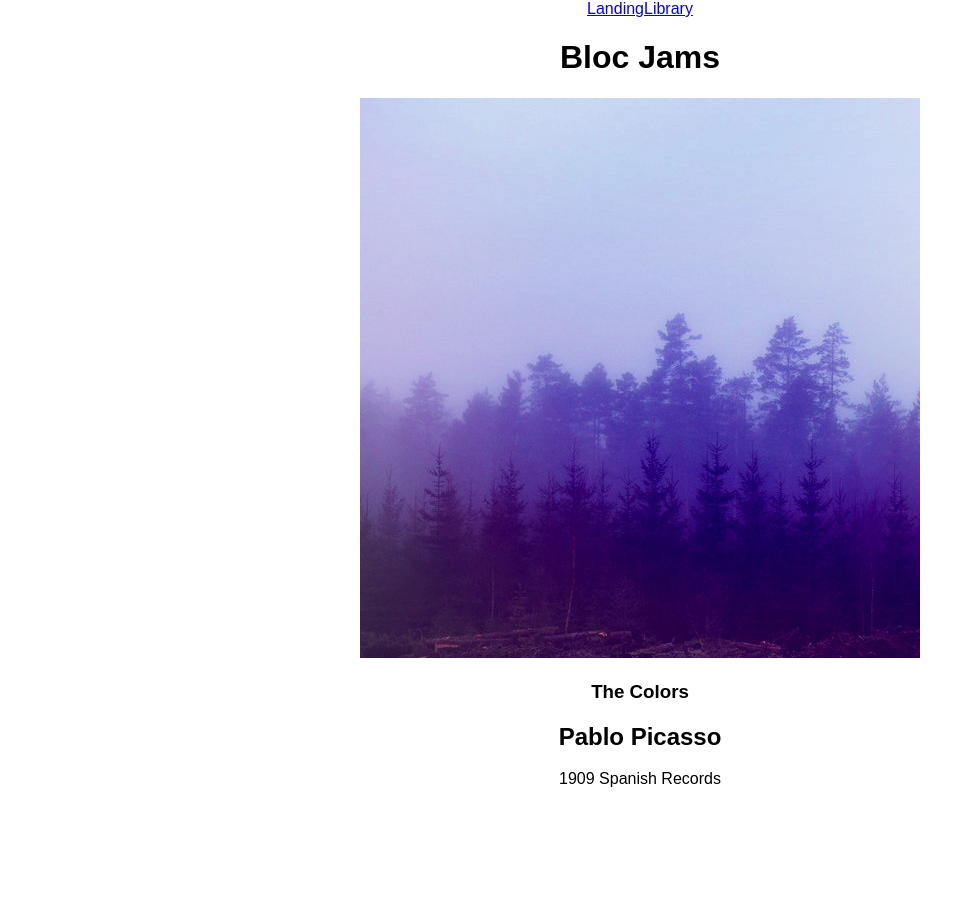
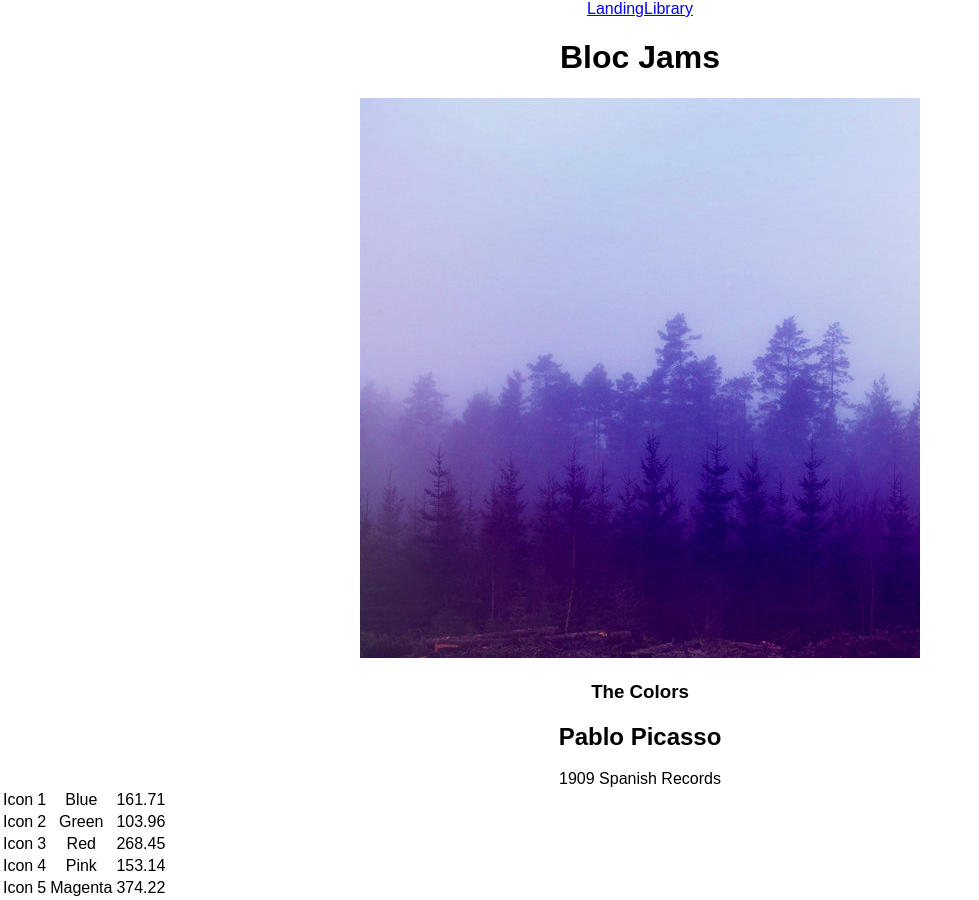
Before and after one commit to EdwardRBurton/Bloc-jams-react, a React (Create React App) app: page /album/the-colors in a window 1280 px wide. Shown: the whole page, without its empty margins (0-979 px from the left). Before the commit the page ends 800 px from the top, so only its background shows below. Built offline with nearby package versions, Linux system fonts and the light colour scheme.

Commit message:
Assignment 6 complete

```diff
--- a/public/index.html
+++ b/public/index.html
@@ -10,6 +10,7 @@
     -->
     <link rel="manifest" href="%PUBLIC_URL%/manifest.json">
     <link rel="shortcut icon" href="%PUBLIC_URL%/favicon.ico">
+    <link rel="ionicons" href="http://code.ionicframework.com/ionicons/2.0.1/css/ionicons.min.css">
     <!--
       Notice the use of %PUBLIC_URL% in the tags above.
       It will be replaced with the URL of the `public` folder during the build.
@@ -19,7 +20,7 @@
       work correctly both with client-side routing and a non-root public URL.
       Learn how to configure a non-root public URL by running `npm run build`.
     -->
-    <title>React App</title>
+    <title>Bloc Jams</title>
   </head>
   <body>
     <noscript>
--- a/src/components/Album.js
+++ b/src/components/Album.js
@@ -1,4 +1,5 @@
 import React, { Component } from 'react';
+import { Link } from 'react-router-dom';
 import albumData from './../data/albums';
 
 
@@ -32,6 +33,16 @@ class Album extends Component {
               <col id="song-duration-column" />
             </colgroup>
             <tbody>
+                {
+                  this.state.album.songs.map( (album, index) =>
+                    <tr>
+                      <td className="ion-play">Icon</td>
+                      <td id="song-number"> {index + 1} </td>
+                      <td id="song-title"> {this.state.album.songs[index].title}</td>
+                      <td id="song-duration"> {this.state.album.songs[index].duration}</td>
+                    </tr>
+                  )
+                }
             </tbody>
           </table>
     </section>);
```
